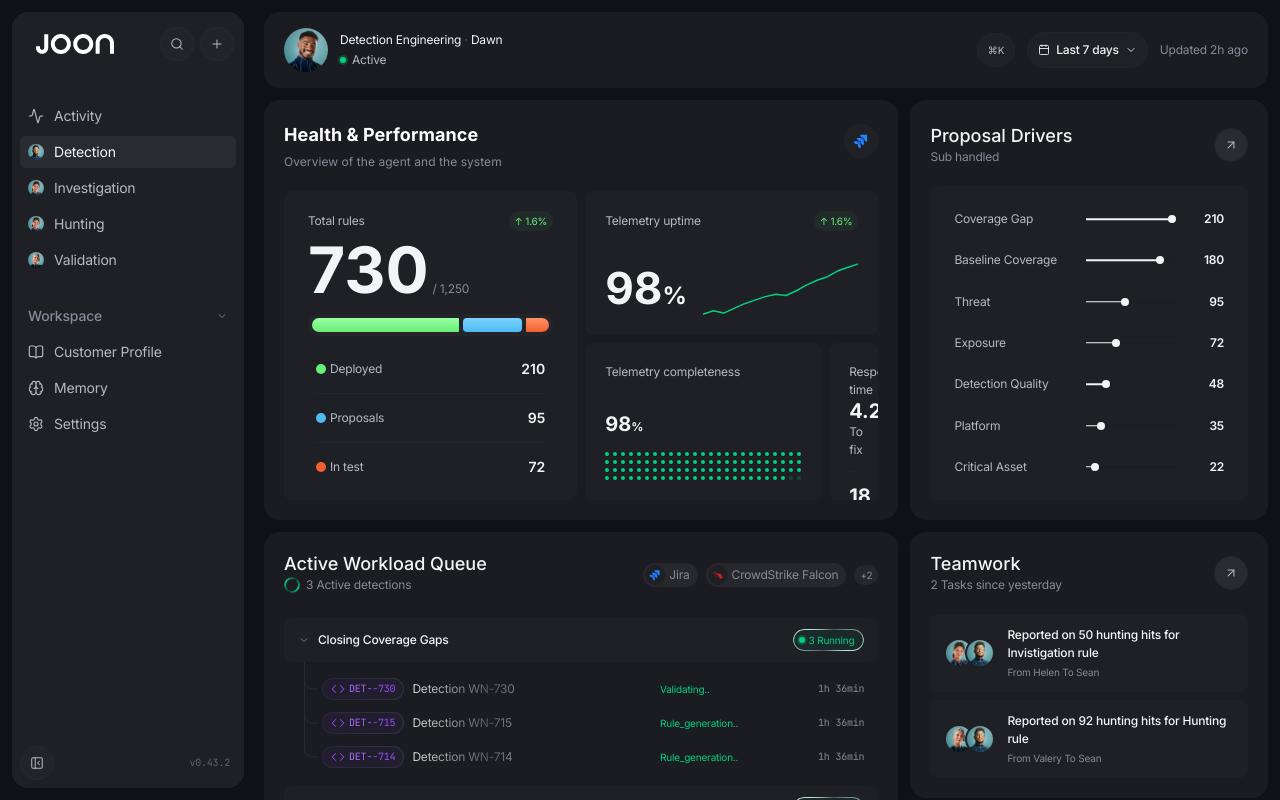
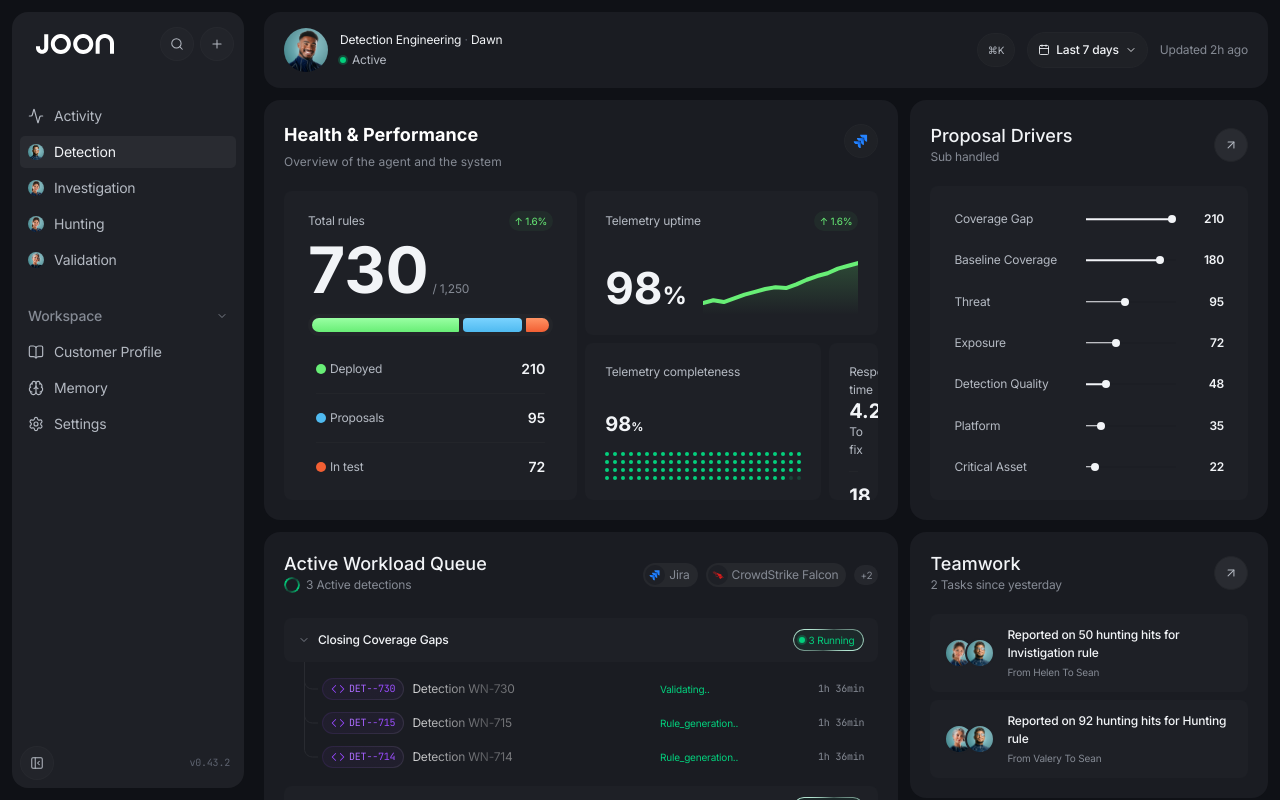
Before and after one commit to guy342/Private_Joon_App, a Next.js app: page /detection in a window 1280 px wide. Built offline with nearby package versions, Linux system fonts and the light colour scheme.

Commit message:
Pills inner: paddingLeft 8 + paddingRight 20 (align text with card content)

```diff
--- a/src/app/detection/page.tsx
+++ b/src/app/detection/page.tsx
@@ -1,6 +1,6 @@
 "use client";
 
-import { useEffect, useRef, useState } from "react";
+import { useEffect, useId, useRef, useState } from "react";
 import {
   Activity,
   ArrowUpRight,
@@ -1007,7 +1007,8 @@ function FloatingStatusPills({
         style={{
           width: "100%",
           maxWidth: 1600,
-          paddingRight: 12,
+          paddingLeft: 8,
+          paddingRight: 20,
           display: "flex",
           justifyContent: "space-between",
           alignItems: "flex-start",
@@ -1552,26 +1553,41 @@ function RulesBreakdownSeparator() {
 // stretches horizontally to fit any container width.
 function Sparkline({
   data,
-  height = 52,
-  color = "#03d07d",
-  strokeWidth = 1.5,
+  height = 68,
+  color = "#68ee76",
+  strokeWidth = 4,
+  lineAreaHeight = 40,
+  lineTopOffset = 16,
 }: {
   data: number[];
   height?: number;
   color?: string;
   strokeWidth?: number;
+  // Vertical range the line traces inside the SVG (highest data point at the
+  // top of this band, lowest at the bottom).
+  lineAreaHeight?: number;
+  // Padding above the line area inside the SVG. Below the line area, the
+  // gradient fill extends down to the SVG's bottom edge — that's the bit
+  // that gives the chart visual weight under the curve.
+  lineTopOffset?: number;
 }) {
+  const gradientId = useId();
   const min = Math.min(...data);
   const max = Math.max(...data);
   const range = max - min || 1;
   const w = 300; // viewBox width — actual rendered width controlled by parent
-  const points = data
-    .map((v, i) => {
-      const x = (i / (data.length - 1)) * w;
-      const y = height - ((v - min) / range) * (height - strokeWidth) - strokeWidth / 2;
-      return `${x},${y}`;
-    })
-    .join(" ");
+
+  // Line points: each data value normalises into the `lineAreaHeight` band,
+  // offset down by `lineTopOffset`. Highest value sits at lineTopOffset;
+  // lowest sits at lineTopOffset + lineAreaHeight.
+  const points = data.map((v, i) => {
+    const x = (i / (data.length - 1)) * w;
+    const y = lineTopOffset + lineAreaHeight - ((v - min) / range) * lineAreaHeight;
+    return { x, y };
+  });
+  const linePoints = points.map((p) => `${p.x},${p.y}`).join(" ");
+  // Closed polygon for the fill: line points + go down to bottom-right + bottom-left.
+  const fillPoints = `${linePoints} ${w},${height} 0,${height}`;
 
   return (
     <svg
@@ -1585,8 +1601,15 @@ function Sparkline({
       // stays at the requested px width regardless of horizontal scale.
       style={{ display: "block", flex: "1 0 0", minWidth: 0, height }}
     >
+      <defs>
+        <linearGradient id={gradientId} x1="0" y1="0" x2="0" y2="1">
+          <stop offset="0%" stopColor={color} stopOpacity={0.2} />
+          <stop offset="100%" stopColor={color} stopOpacity={0} />
+        </linearGradient>
+      </defs>
+      <polygon points={fillPoints} fill={`url(#${gradientId})`} />
       <polyline
-        points={points}
+        points={linePoints}
         fill="none"
         stroke={color}
         strokeWidth={strokeWidth}
```
